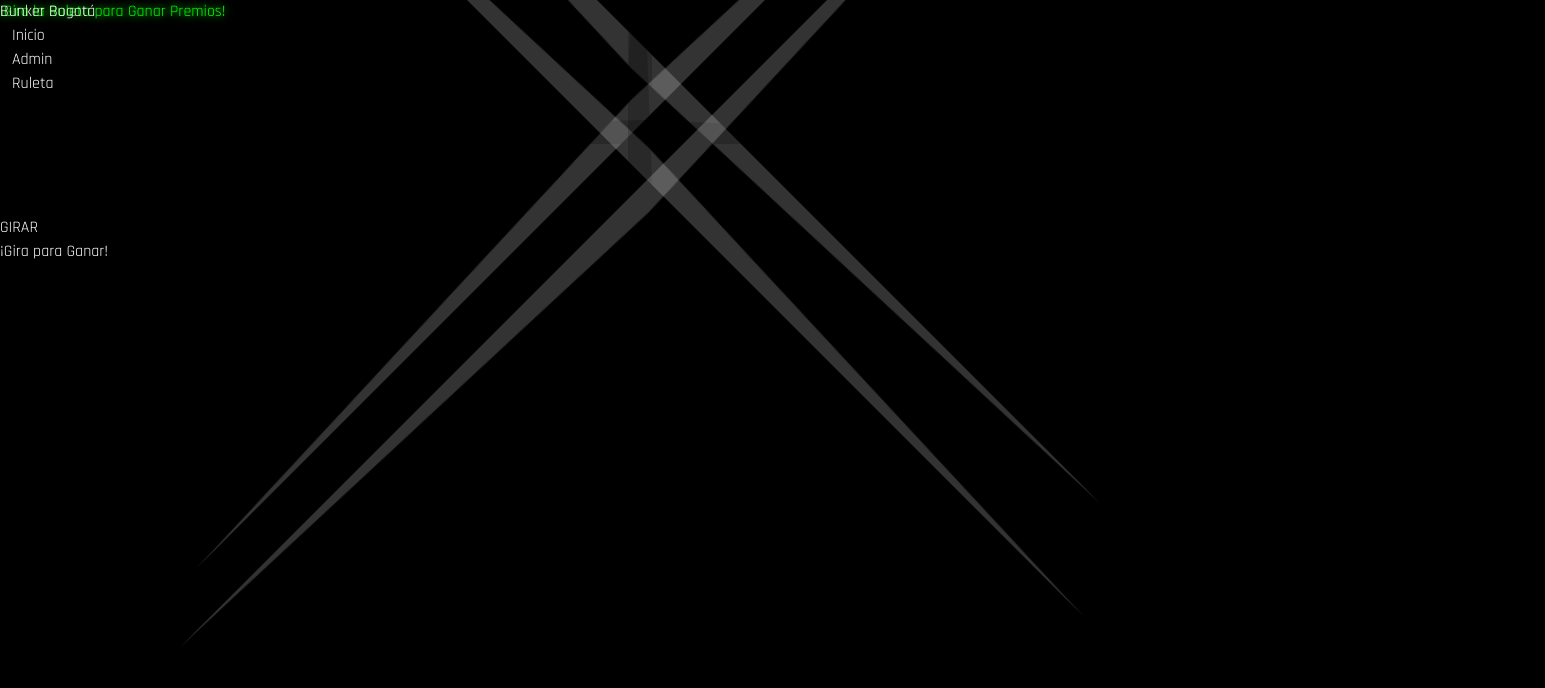
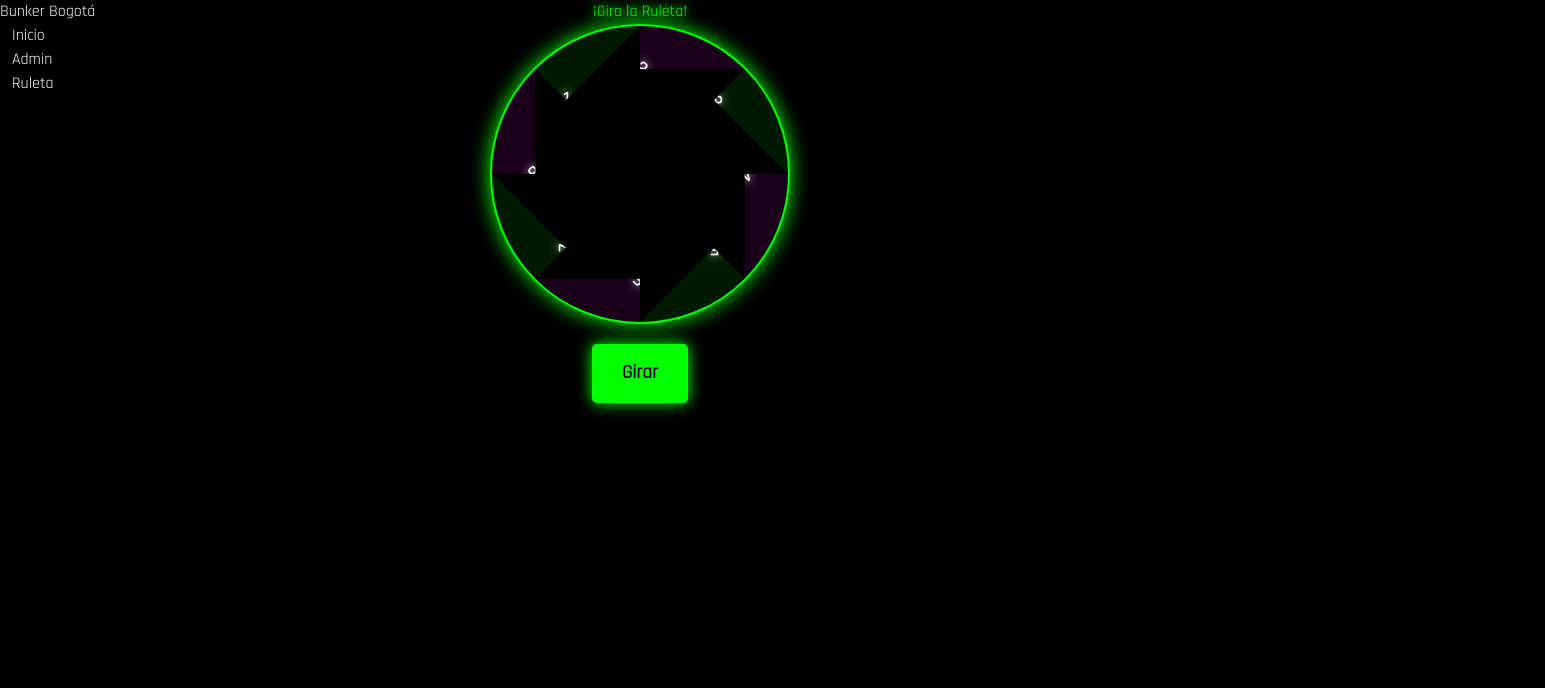
Before and after one commit to JohanRubioTi/bunker-ticket-app, a React (Vite) app: page /ruleta in a window 1280 px wide. Shown: the top 688 px of the page, 1545 px wide, since content can reach past the window. Built offline with nearby package versions, Linux system fonts and the light colour scheme.

Commit message:
roulette

```diff
--- a/src/components/Roulette.tsx
+++ b/src/components/Roulette.tsx
@@ -1,73 +1,67 @@
-import React, { useState, useEffect } from 'react';
+import React, { useState, useRef } from 'react';
 
 const Roulette: React.FC = () => {
   const [spinning, setSpinning] = useState(false);
-  const [result, setResult] = useState('');
-  const prizes = ['Boleta Gratis', '10% Descuento', '20% Descuento', 'Bebida Gratis', 'Acceso VIP', '5% Descuento', 'Intenta de Nuevo', '15% Descuento'];
+  const [result, setResult] = useState<string | null>(null);
+  const [prizeIndex, setPrizeIndex] = useState<number | null>(null);
+  const prizes = [1, 2, 3, 4, 5, 6, 7, 8];
+  const segmentsRef = useRef<HTMLDivElement[]>([]);
 
   const spinRoulette = () => {
+    if (spinning) return;
     setSpinning(true);
-    setResult('');
+    setResult(null);
+    setPrizeIndex(null);
 
-    const spinDuration = Math.random() * 3000 + 3000;
+    const randomPrizeIndex = Math.floor(Math.random() * prizes.length);
+    const spinDuration = 5000; // 5 seconds
+
+    // Calculate rotation angle for each segment
+    const segmentDegrees = 360 / prizes.length;
+    // Calculate the final rotation angle to land on the chosen prize
+    const finalRotation = segmentDegrees * randomPrizeIndex + 360 * 10; // Add extra rotations for effect
+
+    const wheel = document.querySelector('.roulette-wheel') as HTMLElement;
+    if (wheel) {
+      wheel.style.transition = `transform ${spinDuration / 1000}s cubic-bezier(0.25, 0.89, 0.5, 1.03)`; // Easing function
+      wheel.style.transform = `rotate(-${finalRotation}deg)`; // Negative to spin in correct direction
+    }
 
     setTimeout(() => {
       setSpinning(false);
-      const prizeIndex = Math.floor(Math.random() * prizes.length);
-      setResult(prizes[prizeIndex]);
+      setResult(String(prizes[randomPrizeIndex]));
+      setPrizeIndex(randomPrizeIndex);
+      if (wheel) {
+        wheel.style.transition = 'none'; // Remove transition for next spin
+        wheel.style.transform = `rotate(${-segmentDegrees * randomPrizeIndex}deg)`; // Keep final position
+      }
     }, spinDuration);
   };
 
-  useEffect(() => {
-    if (spinning) {
-      document.body.classList.add('overflow-hidden');
-    } else {
-      document.body.classList.remove('overflow-hidden');
-    }
-    return () => {
-      document.body.classList.remove('overflow-hidden');
-    };
-  }, [spinning]);
 
   return (
-    <div className="container mx-auto p-4 flex flex-col items-center justify-center">
-      <h1 className="text-3xl font-bold mb-4">¡Gira la Ruleta para Ganar Premios!</h1>
-
-      <div className={`roulette-wheel ${spinning ? 'spinning' : ''} mb-4 relative w-64 h-64 bg-gradient-to-r from-green-500 to-black rounded-full flex items-center justify-center`}>
-        <div className="absolute top-[-15px] left-1/2 transform -translate-x-1/2 w-0 h-0 border-l-[15px] border-l-transparent border-r-[15px] border-r-transparent border-b-[20px] border-b-white"></div>
-
+    <div className="roulette-container">
+      <h1>¡Gira la Ruleta!</h1>
+      <div className={`roulette-wheel ${spinning ? 'spinning' : ''}`}>
         {prizes.map((prize, index) => (
           <div
             key={index}
-            className={`absolute w-1/2 h-1/2 top-0 left-1/2 transform origin-top-left`}
-            style={{
-              rotate: `${(index * 360 / prizes.length)}deg`,
-              clipPath: 'polygon(0 0, 100% 0, 50% 100%)',
-              backgroundColor: index % 2 === 0 ? 'rgba(0,0,0,0.2)' : 'rgba(255,255,255,0.2)',
-            }}
+            className="roulette-segment"
+            style={{ transform: `rotate(${index * (360 / prizes.length)}deg)` }}
+            ref={(el) => (segmentsRef.current[index] = el!)}
           >
-            <div className="absolute top-1/4 left-1/4 text-xs text-white font-bold" style={{ transform: `rotate(${-45 + (index * 360 / prizes.length)}deg)` }}>{prize}</div>
+            <span>{prize}</span>
           </div>
         ))}
-
-        <div className="absolute w-16 h-16 rounded-full bg-white flex items-center justify-center border-2 border-green-400">
-          <span className="text-sm font-bold">GIRAR</span>
-        </div>
       </div>
-
       <button
+        className="roulette-button"
         onClick={spinRoulette}
         disabled={spinning}
-        className={`${spinning ? 'bg-gray-500' : 'bg-green-500 hover:bg-green-700'} text-black font-bold py-2 px-4 rounded focus:outline-none focus:shadow-outline`}
       >
-        {spinning ? 'Girando...' : '¡Gira para Ganar!'}
+        {spinning ? 'Girando...' : 'Girar'}
       </button>
-
-      {result && !spinning && (
-        <div className="mt-4 text-xl font-semibold">
-          Ganaste: {result}
-        </div>
-      )}
+      {result && <div className="roulette-result">¡Ganaste: {result}!</div>}
     </div>
   );
 };
--- a/src/index.css
+++ b/src/index.css
@@ -104,10 +104,24 @@ body {
   animation: glitch-anim 0.4s linear;
 }
 
+@keyframes spin {
+  from {
+    transform: rotate(0deg);
+  }
+  to {
+    transform: rotate(360deg);
+  }
+}
+
+.roulette-wheel.spinning {
+  animation: spin 4s linear infinite;
+  transition-timing-function: cubic-bezier(0.175, 0.885, 0.32, 1.275);
+}
+
 h1, h2, h3, h4, h5, h6 {
     font-family: 'Rajdhani', sans-serif;
     color: #00ff00;
-    text-shadow: 0 0 8px #00ff00, 0 0 12px #006400;
+    text-shadow: 0 0 10px #0f0, 0 0 20px #0f0, 0 0 30px #0f0, 0 0 40px #0f0, 0 0 50px #0f0, 0 0 60px #0f0;
 }
 
 .container h2 {
@@ -234,3 +248,116 @@ p, span, div, label, button, a, li, input, textarea, select {
   height: 100%;
   z-index: 0;
 }
+
+.prize-result-neon {
+    text-shadow: 0 0 10px #0f0, 0 0 20px #0f0, 0 0 30px #0f0;
+}
+
+.segment::after {
+  content: '';
+  position: absolute;
+  top: 0;
+  right: 0; /* Position separator at the right edge of each segment */
+  width: 2px; /* Separator width */
+  height: 100%;
+  background-color: white;
+  opacity: 0.25;
+}
+
+.segment:last-child::after {
+    display: none; /* Hide separator for the last segment to avoid overlap with the first segment */
+}
+
+.roulette-container {
+  display: flex;
+  flex-direction: column;
+  align-items: center;
+  justify-content: center;
+  background-color: #000;
+}
+
+@keyframes spin {
+  from { transform: rotate(0deg); }
+  to { transform: rotate(360deg); }
+}
+
+.roulette-wheel.spinning {
+  animation: spin 5s linear infinite; /* 5 seconds spin duration */
+}
+
+.roulette-wheel {
+  position: relative;
+  width: 300px; /* Increased size */
+  height: 300px; /* Increased size */
+  border-radius: 50%;
+  background-color: #000;
+  border: 2px solid #00ff00; /* Neon green border */
+  overflow: hidden;
+  margin-bottom: 20px;
+  box-shadow: 0 0 20px #00ff00; /* Neon glow */
+}
+
+.roulette-segment {
+  position: absolute;
+  top: 0;
+  left: 0;
+  width: 50%;
+  height: 50%;
+  transform-origin: 100% 100%;
+  clip-path: polygon(50% 50%, 0 0, 100% 0);
+  display: flex;
+  align-items: center;
+  justify-content: center;
+  font-weight: bold;
+  color: #fff;
+  font-size: 1.2em;
+}
+
+.roulette-segment:nth-child(odd) {
+  background-color: rgba(0, 255, 0, 0.1); /* Faint neon green */
+}
+
+.roulette-segment:nth-child(even) {
+  background-color: rgba(255, 0, 255, 0.1); /* Faint neon pink */
+}
+
+.roulette-segment span {
+  position: absolute;
+  top: 50%;
+  left: 50%;
+  transform: translate(-50%, -50%);
+  text-shadow: 0 0 10px #fff; /* White text shadow for numbers */
+}
+
+.roulette-button {
+  padding: 15px 30px;
+  font-size: 1.2em;
+  font-weight: bold;
+  color: #000;
+  background-color: #00ff00; /* Neon green button */
+  border: none;
+  border-radius: 5px;
+  cursor: pointer;
+  box-shadow: 0 0 15px #00ff00; /* Neon glow for button */
+  transition: background-color 0.3s, box-shadow 0.3s;
+}
+
+.roulette-button:hover {
+  background-color: #00cc00; /* Darker neon green on hover */
+  box-shadow: 0 0 20px #00cc00;
+}
+
+.roulette-button:disabled {
+  background-color: gray;
+  color: #fff;
+  box-shadow: none;
+  cursor: not-allowed;
+}
+
+.roulette-result {
+  margin-top: 20px;
+  font-size: 1.5em;
+  font-weight: bold;
+  color: #00ff00; /* Neon green result text */
+  text-shadow: 0 0 20px #00ff00; /* Neon glow for result text */
+}
```
Also changed, not shown: src/prizes.json (added, +10 -0 lines).
